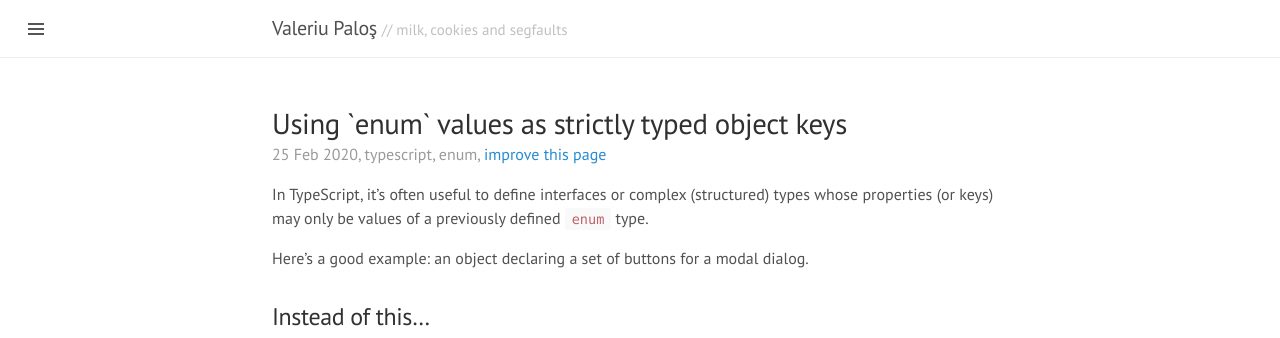
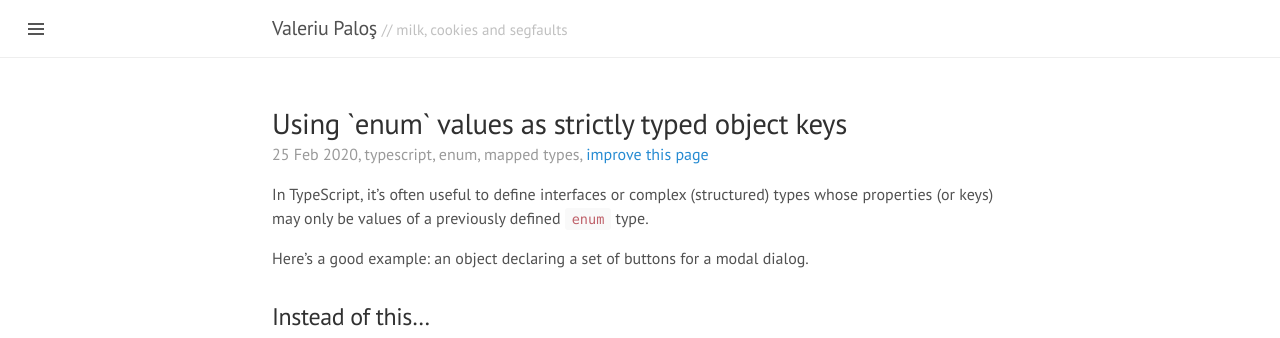
Before and after one commit to vpalos/vpalos.github.io, a Jekyll site: the page built from _posts/2020-02-25-enum-values-as-keys-in-ts.md, in a window 1280 px wide. Shown: the top 338 px of the page. Built offline with Jekyll 4.4.1, drawn with Linux system fonts in a browser that asks for light colours; comment, search, counter and statistics services are not loaded.

Commit message:
Update 2020-02-25-enum-values-as-keys-in-ts.md

```diff
--- a/_posts/2020-02-25-enum-values-as-keys-in-ts.md
+++ b/_posts/2020-02-25-enum-values-as-keys-in-ts.md
@@ -2,7 +2,8 @@
 layout: post
 title: Using `enum` values as strictly typed object keys
 categories: [programming]
-tags: [typescript, enum]
+tags: [typescript, enum, mapped types]
+comments: true
 ---
 
 In TypeScript, it's often useful to define interfaces or complex (structured)
```
